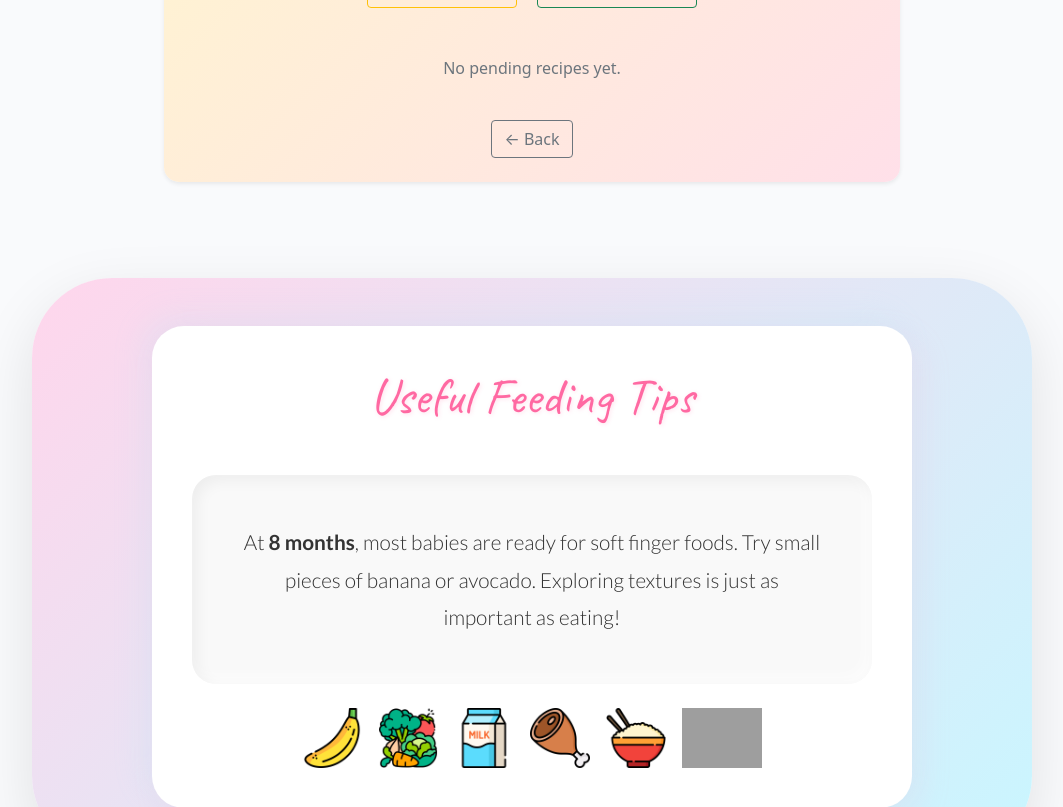
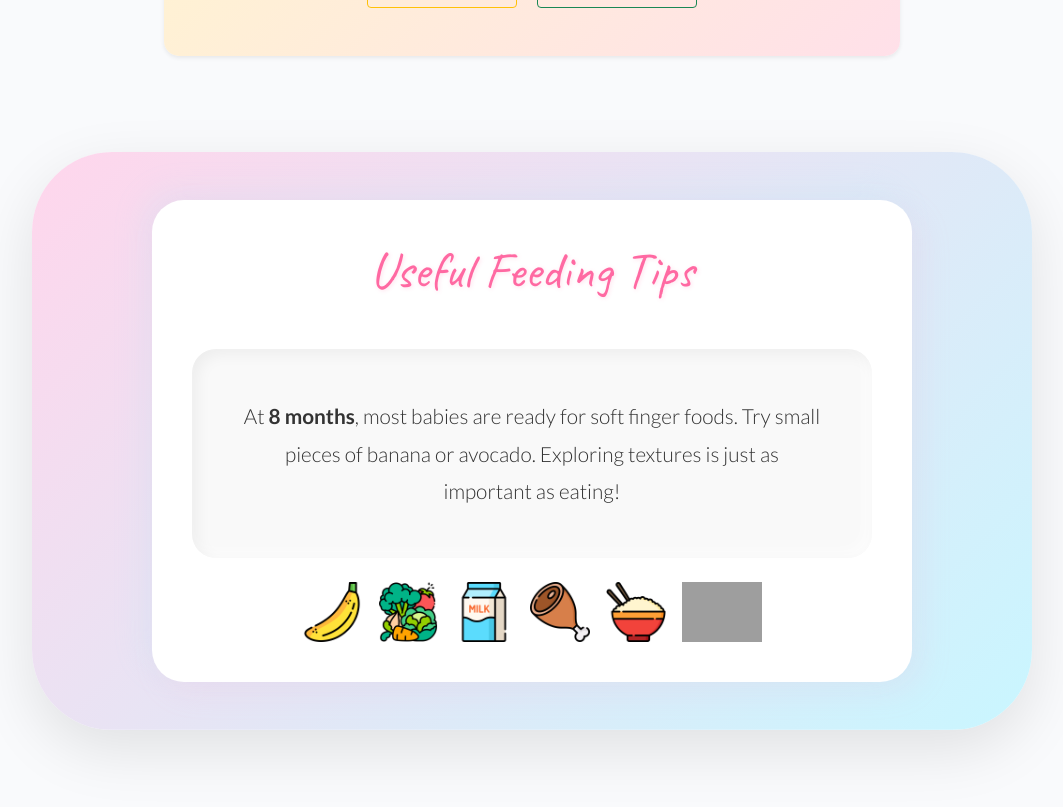
Before and after one commit to Naida1710/baby_bites, a Django app: page /my-recipes/ in a window 1280 px wide. Shown: the part 1872-2679 px from the top of the page, without its empty margins (108-1171 px from the left). Run offline with Django 5.2, Linux system fonts and the light colour scheme; a user stored in the database is signed in; data that the repository does not hold is empty; some libraries are stand-ins or nearby versions; grey boxes are pictures that could not be loaded.

Commit message:
Update My Recipes and Post Detail pages: smooth back button to My Recipes section

```diff
--- a/baby_bites/templates/baby_bites/my_recipes.html
+++ b/baby_bites/templates/baby_bites/my_recipes.html
@@ -21,7 +21,7 @@
         </div>
 
         <!-- Pending Recipes -->
-        <div id="pending-recipes" class="recipe-group">
+        <div id="pending-recipes" class="recipe-group" style="display: none;">
           {% if pending_posts %}
             {% for post in pending_posts %}
             <div class="list-group-item mb-3 shadow-sm"
@@ -35,7 +35,9 @@
                     ⏳ Pending Approval
                   </span>
                 </div>
-                <a href="{% url 'post_detail' slug=post.slug %}" class="btn btn-outline-primary" style="border-radius: 30px;">View →</a>
+                <!-- Pass source=my_recipes to detail page -->
+                <a href="{% url 'post_detail' slug=post.slug %}?source=my_recipes#my-recipes-section" class="btn btn-outline-primary" style="border-radius: 30px;">View →</a>
+
               </div>
             </div>
             {% endfor %}
@@ -59,7 +61,9 @@
                     ✔ Approved
                   </span>
                 </div>
-                <a href="{% url 'post_detail' slug=post.slug %}" class="btn btn-outline-primary" style="border-radius: 30px;">View →</a>
+                <!-- Pass source=my_recipes to detail page -->
+                <a href="{% url 'post_detail' slug=post.slug %}?source=my_recipes"
+                   class="btn btn-outline-primary" style="border-radius: 30px;">View →</a>
               </div>
             </div>
             {% endfor %}
@@ -68,8 +72,9 @@
           {% endif %}
         </div>
 
-        <div class="text-center mt-4">
-          <a href="{% url 'my_recipes' %}" class="btn btn-outline-secondary">← Back</a>
+        <!-- Back button (only shown when a tab is active) -->
+        <div class="text-center mt-4" id="back-button" style="display: none;">
+          <button class="btn btn-outline-secondary" onclick="showRecipes('all')">← Back to My Recipes</button>
         </div>
 
       </div>
@@ -90,13 +95,20 @@
 function showRecipes(type) {
   const pending = document.getElementById('pending-recipes');
   const approved = document.getElementById('approved-recipes');
+  const backBtn = document.getElementById('back-button');
 
   if (type === 'pending') {
     pending.style.display = 'block';
     approved.style.display = 'none';
+    backBtn.style.display = 'block';
   } else if (type === 'approved') {
     pending.style.display = 'none';
     approved.style.display = 'block';
+    backBtn.style.display = 'block';
+  } else if (type === 'all') {
+    pending.style.display = 'none';
+    approved.style.display = 'none';
+    backBtn.style.display = 'none';
   }
 
   document.getElementById('my-recipes-section').scrollIntoView({ behavior: 'smooth' });
```
Also changed, not shown: baby_bites/templates/baby_bites/post_detail.html (+10 -3 lines).
